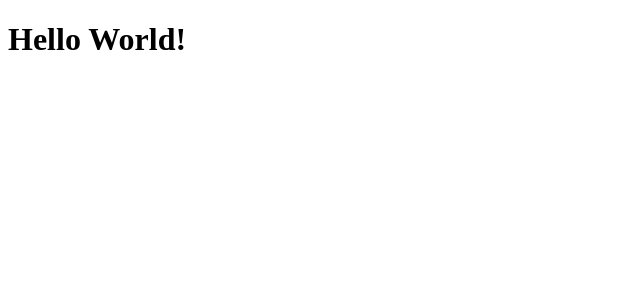
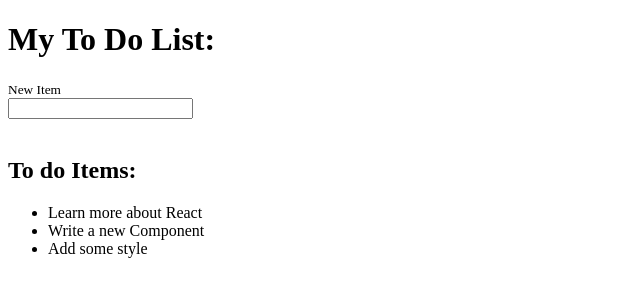
Before and after one commit to lucas9121/To-do-list, a React (Create React App) app: page / in a window 1280 px wide. Shown: the top 300 px of the page, without its empty margins (0-640 px from the left). Built offline with nearby package versions, Linux system fonts and the light colour scheme.

Commit message:
building App

```diff
--- a/src/App.js
+++ b/src/App.js
@@ -1,9 +1,31 @@
-
+import "./style.css"
+import { useState } from "react"
 
 export default function App(){
+    const [input, setInput] = useState('')
     return(
         <div className="App">
-            <h1>Hello World!</h1>
+            <h1>My To Do List:</h1>
+            <div id="input-field">
+                <small>New Item</small>
+                <br />
+                <input
+                type="text"
+                value={input}
+                onChange={(e) => {
+                    setInput(e.target.value)
+                }}
+                />
+            </div>
+            <br/>
+            <div>
+                <h2>To do Items: </h2>
+                <ul>
+                    <li> Learn more about React</li>
+                    <li> Write a new Component</li>
+                    <li>Add some style</li>
+                </ul>
+            </div>
         </div>
     )
 }
```
